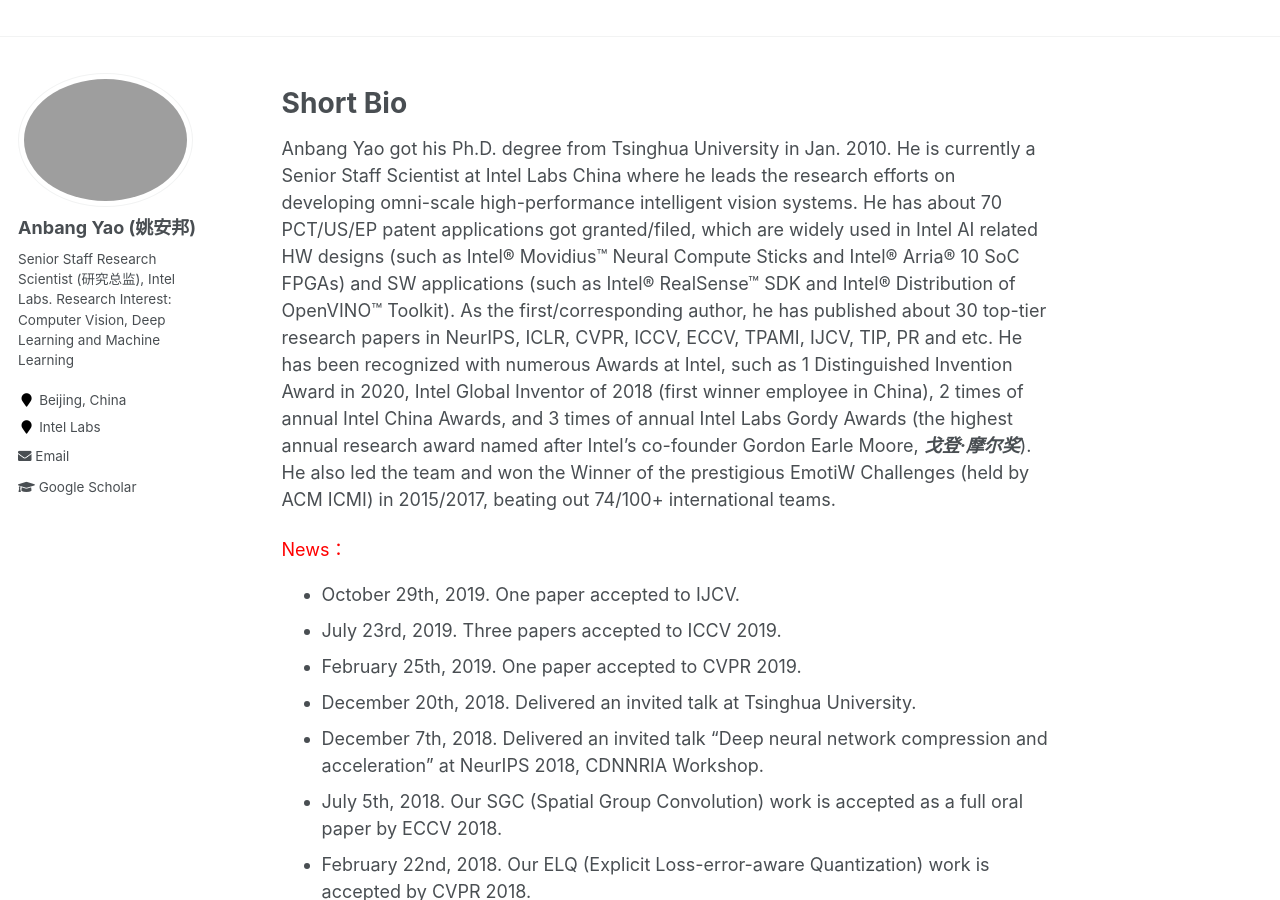
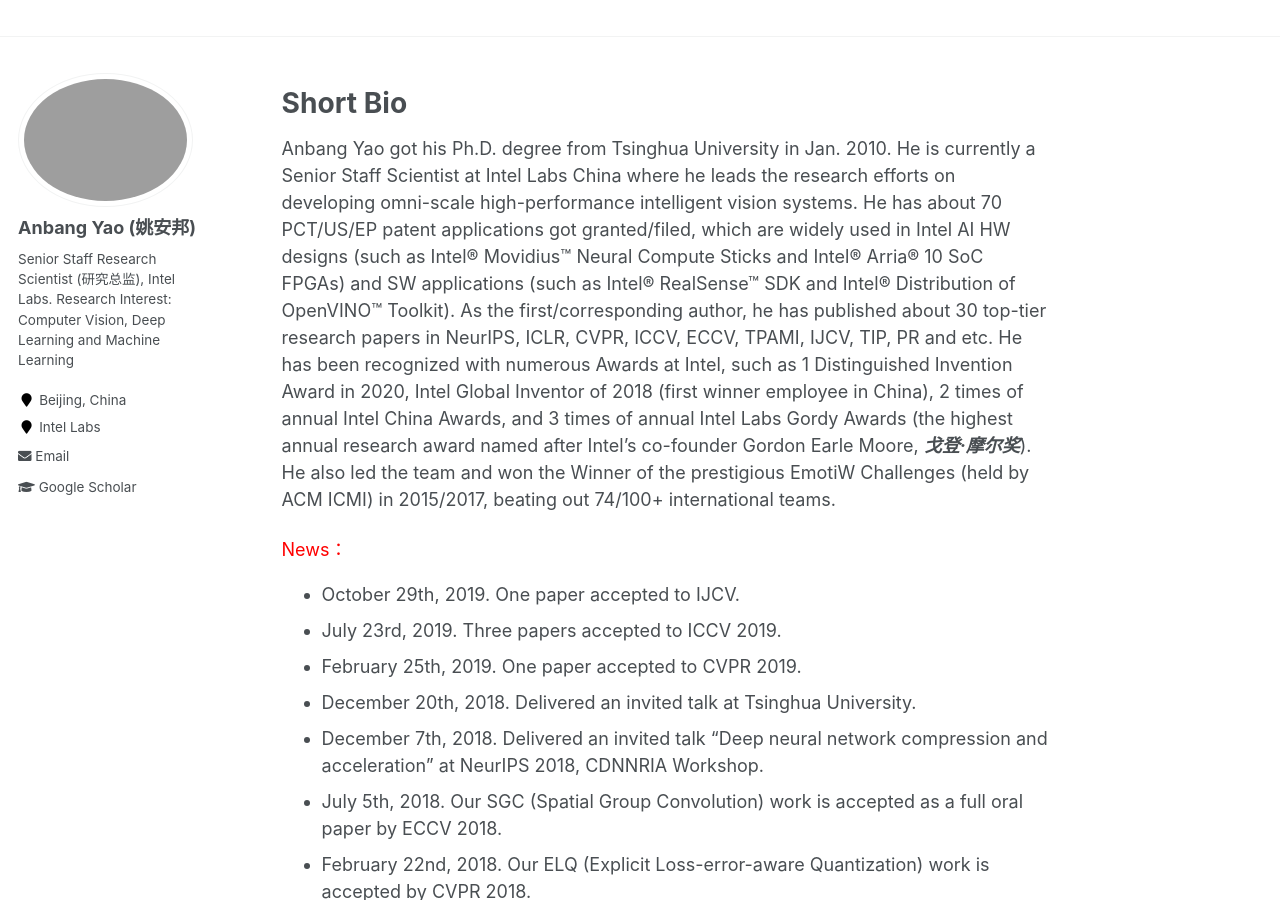
Before and after one commit to YaoAnbang/YaoAnbang.github.io, a Jekyll site: the page built from _pages/about.md, in a window 1280 px wide and 900 px high. Built offline with Jekyll 4.4.1, drawn with Linux system fonts in a browser that asks for light colours; some of the changed lines change nothing that is shown; some of the changed text lies outside the part shown.

Commit message:
Update about.md

```diff
--- a/_pages/about.md
+++ b/_pages/about.md
@@ -11,7 +11,7 @@
 Short Bio
 =====
 
-Anbang Yao got his Ph.D. degree from Tsinghua University in Jan. 2010. He is currently a Senior Staff Scientist at Intel Labs China where he leads the research efforts on developing omni-scale high-performance intelligent vision systems. He has about 70 PCT/US/EP patent applications got granted/filed, which are widely used in Intel AI related HW designs (such as Intel® Movidius™ Neural Compute Sticks and Intel® Arria® 10  SoC FPGAs) and SW applications (such as Intel® RealSense™ SDK and Intel® Distribution of OpenVINO™ Toolkit). As the first/corresponding author, he has published about 30 top-tier research papers in NeurIPS, ICLR, CVPR, ICCV, ECCV, TPAMI, IJCV, TIP, PR and etc. He has been recognized with numerous Awards at Intel, such as 1 Distinguished Invention Award in 2020, Intel Global Inventor of 2018 (first winner employee in China), 2 times of annual Intel China Awards, and 3 times of annual Intel Labs Gordy Awards (the highest annual research award named after Intel's co-founder Gordon Earle Moore, ***戈登·摩尔奖***). He also led the team and won the Winner of the prestigious EmotiW Challenges (held by ACM ICMI) in 2015/2017, beating out 74/100+ international teams.
+Anbang Yao got his Ph.D. degree from Tsinghua University in Jan. 2010. He is currently a Senior Staff Scientist at Intel Labs China where he leads the research efforts on developing omni-scale high-performance intelligent vision systems. He has about 70 PCT/US/EP patent applications got granted/filed, which are widely used in Intel AI HW designs (such as Intel® Movidius™ Neural Compute Sticks and Intel® Arria® 10  SoC FPGAs) and SW applications (such as Intel® RealSense™ SDK and Intel® Distribution of OpenVINO™ Toolkit). As the first/corresponding author, he has published about 30 top-tier research papers in NeurIPS, ICLR, CVPR, ICCV, ECCV, TPAMI, IJCV, TIP, PR and etc. He has been recognized with numerous Awards at Intel, such as 1 Distinguished Invention Award in 2020, Intel Global Inventor of 2018 (first winner employee in China), 2 times of annual Intel China Awards, and 3 times of annual Intel Labs Gordy Awards (the highest annual research award named after Intel's co-founder Gordon Earle Moore, ***戈登·摩尔奖***). He also led the team and won the Winner of the prestigious EmotiW Challenges (held by ACM ICMI) in 2015/2017, beating out 74/100+ international teams.
 
 <font color="red">News：</font>
 + October 29th, 2019. One paper accepted to IJCV.
@@ -102,7 +102,7 @@
 
 Awards
 =====
-+ 1 Distinguished Invention Award in 2020, for strong merits to future Intel AI HW designs.
++ 1 Distinguished Invention Award in 2020, for strong values to future Intel AI HW designs.
 + 4 Intel China Quarterly Awards in 2017~2019.
 + Intel Global Inventor 2018, 1 out of ~8000 Employees of Intel China
 + Intel China Employee of the Year Award 2017
@@ -113,6 +113,6 @@
 + Gordy Award 2016 (named after Intel's co-founder Gordon Earle Moore), the Highest Annual Research Award of Intel Labs
 + Gordy Award 2015 (named after Intel's co-founder Gordon Earle Moore), the Highest Annual Research Award of Intel Labs
 + Gordy Award 2014 (named after Intel's co-founder Gordon Earle Moore), the Highest Annual Research Award of Intel Labs
-+ TsinghuaJiangZhen Scholarship 2009, the Highest Scholarship of School of Information Science and Technology
++ Tsinghua-JiangZhen Scholarship 2009, the Highest Scholarship of School of Information Science and Technology
 + Tsinghua-Toshiba Scholarship 2008, First Class
 + Tsinghua-AHaiFa Scholarship 2005, First Class
```
